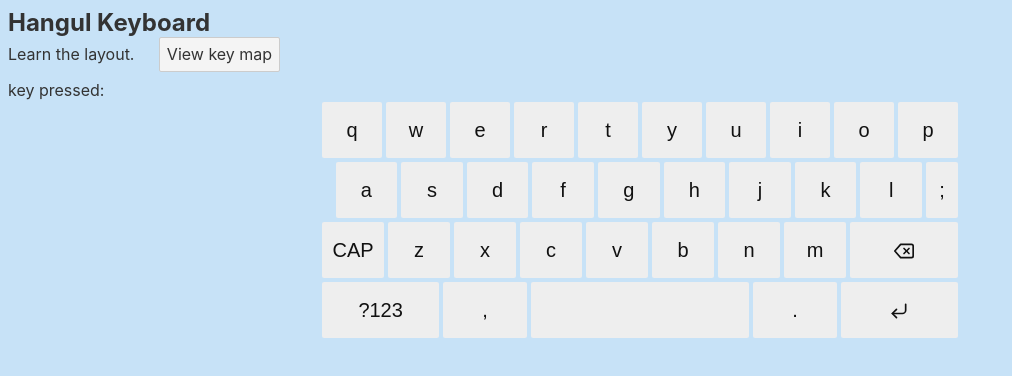
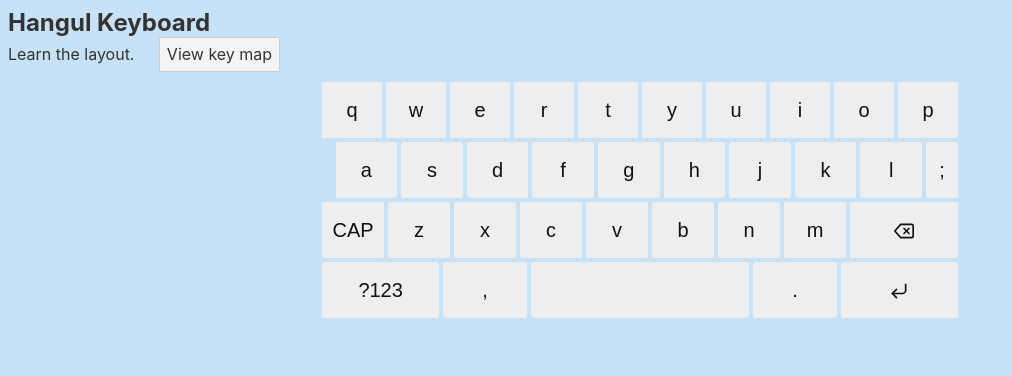
Before and after one commit to sir-tonytiger-201/hangulkeyboard, a Svelte app: page / in a window 1280 px wide. Shown: the top 376 px of the page, without its empty margins (0-1012 px from the left). Built offline with nearby package versions, Linux system fonts and the light colour scheme.

Commit message:
improved formatting

```diff
--- a/src/App.svelte
+++ b/src/App.svelte
@@ -62,7 +62,6 @@
 </script>
 
 <nav>
-
 	<h1>Hangul Keyboard</h1>
 	<span> Learn the layout. &emsp; </span>
 	<button on:click={toggleView}>
@@ -72,23 +71,12 @@
 			View key map
 		{/if}
 	</button>
-	<p>
-		key pressed: <strong
-			>{typeof keys[0] == "string" ? keys[0] : ""}</strong
-		>
-
-
-</p>
-</nav>
-
-<div class="keymap">
 	{#if showLayout}
 	<center>
 		<img src="./keyboard.png" />
 	</center>
 {/if}
-
-</div>
+</nav>
 
 <main
 	use:shortcut={{ code: keyArray, callback: (m) => handleKeypress(m) }}
@@ -96,16 +84,16 @@
 >
 	<div class="info ">
 		<center>
-
 			<p class="keyboard ">
-			<Keyboard on:keydown={({ detail }) => (keys[0] = detail)} bind:pressed />
+				<Keyboard
+					on:keydown={({ detail }) => (keys[0] = detail)}
+					bind:pressed
+				/>
 			</p>
 			<div class="hangul">
 				{hangulCharacter}
 			</div>
 		</center>
-
-
 	</div>
 </main>
 
@@ -127,8 +115,6 @@
 		margin: 0;
 		max-width: 40rem;
 		min-width: 20rem;
-
-
 	}
 
 	.keymap {
@@ -147,10 +133,9 @@
 		text-shadow: 20px 40px 12px #b64d76;
 		border-radius: 0;
 		display: inline-flex;
-		overflow:visible;
+		overflow: visible;
 		text-align: start;
 		align-content: flex-start;
-
 	}
 
 	.showhangul {
```
Also changed, not shown: public/build/bundle.css, public/build/bundle.js, 1 other file (tests, documents, lock files or other folders). Lines whose indentation alone changed are shown as unchanged.
